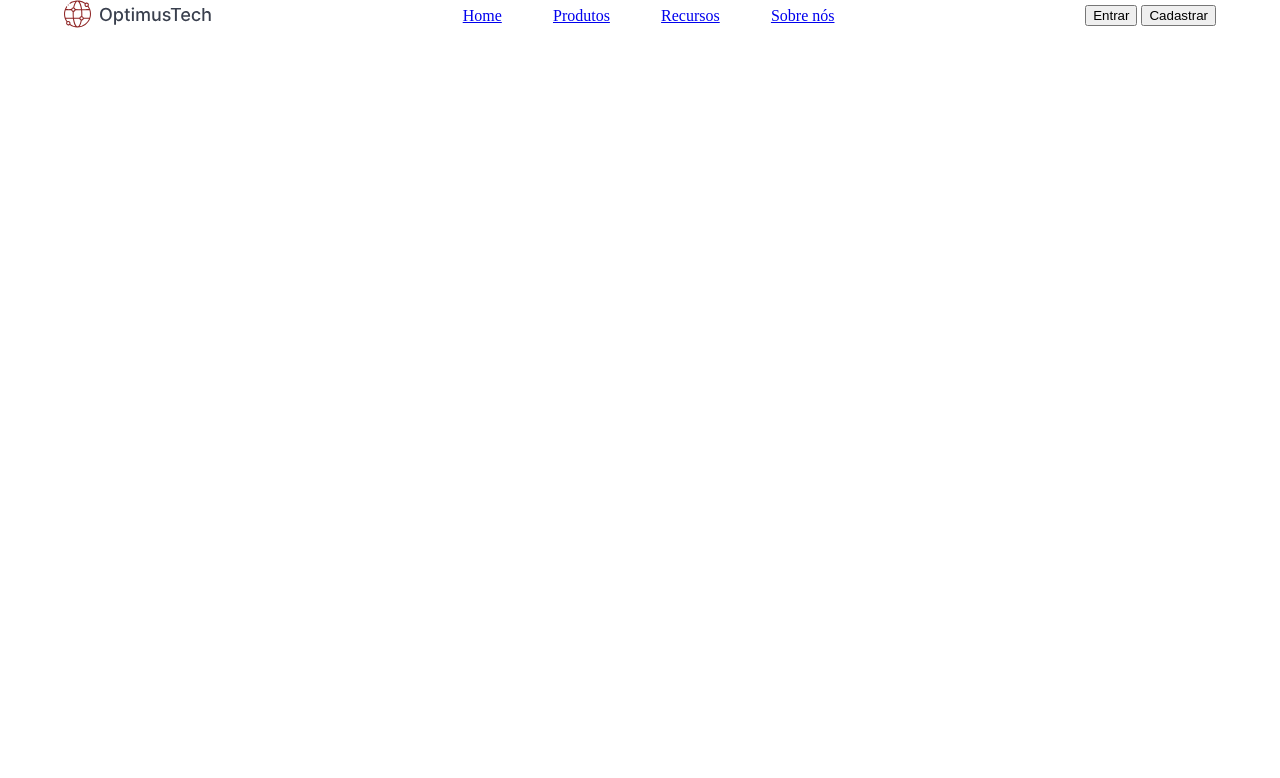
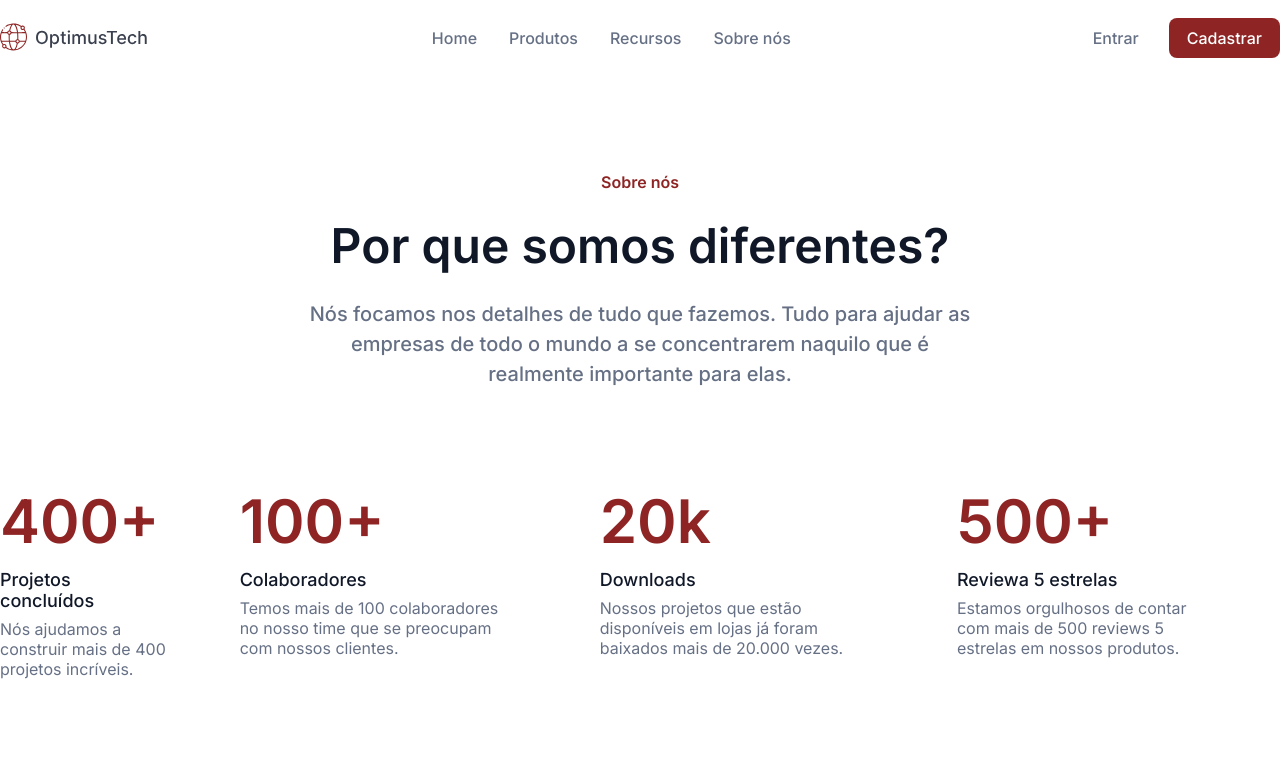
Before and after one commit to Guilherme-Gracioli-Gueleri/7days-of-code, a plain HTML site: page index.html in a window 1280 px wide. Drawn offline with Linux system fonts and the light colour scheme.

Commit message:
Continuidade do projeto

```diff
--- a/css/cabecalho.css
+++ b/css/cabecalho.css
@@ -0,0 +1,38 @@
+.cabecalho {
+    padding: 9.6rem 0;
+}
+
+.cabecalho > .container {
+    display: flex;
+    flex-direction: column;
+    align-items: center;
+    gap: 2.4rem;
+}
+
+.primeiro-paragrafo {
+    font-family: var(--fonte-principal);
+    font-size: 1.6rem;
+    font-weight: 600;
+    color: var(--vermelho-principal);
+}
+
+.cabecalho > .container > h1 {
+    font-family: var(--fonte-principal);
+    font-size: 4.8rem;
+    font-weight: 600;
+    color: var(--cinza-titulos);
+}
+
+.cabecalho > .container > .content {
+    max-width: 52%;
+}
+
+.cabecalho > .container > .content > .segundo-paragrafo {
+    font-family: var(--fonte-principal);
+    font-size: 2.0rem;
+    font-weight: 500;
+    text-align: center;
+    color: var(--cinza-paragrafos);
+    line-height: 3.0rem;
+
+}
--- a/css/header.css
+++ b/css/header.css
@@ -1,14 +1,48 @@
+header {
+  padding: 1.8rem 0;
+}
+
 .container {
-    display: flex;
-    align-items: center;
-    justify-content: space-between;
+  display: flex;
+  align-items: center;
+  justify-content: space-between;
 }
 
 .links > ul {
-    display: flex;
-    gap: 3.2rem;
+  display: flex;
+  gap: 3.2rem;
+  list-style-type: none;
 }
 
 .links > ul > li > a {
+  font-family: var(--fonte-principal);
+  font-size: 1.6rem;
+  font-weight: 500;
+  text-decoration: none;
+  color: var(--cinza-paragrafos);
+}
 
+.buttons {
+  display: flex;
+  gap: 1.2rem;
 }
+
+.buttons > .button {
+  padding: 1rem 1.8rem;
+  border: none;
+  border-radius: 0.8rem;
+  font-family: var(--fonte-principal);
+  font-size: 1.6rem;
+  font-weight: 500;
+  cursor: pointer;
+}
+
+.button[data-type="entrar"] {
+  background-color: transparent;
+  color: var(--cinza-paragrafos);
+}
+
+.button[data-type="cadastrar"] {
+  background-color: var(--vermelho-principal);
+  color: var(--branco-principal);
+}
--- a/css/metricas.css
+++ b/css/metricas.css
@@ -0,0 +1,40 @@
+.metricas {
+    padding-bottom: 9.6rem;
+}
+
+.metricas > .container {
+    display: flex;
+    align-items: center;
+}
+
+.metricas > .container > .content {
+    display: flex;
+    gap: 3.2rem;
+}
+
+.metrica-um > .box-metrica h2 {
+    font-family: var(--fonte-principal);
+    font-size: 6.0rem;
+    font-weight: 600;
+    color: var(--vermelho-principal);
+    margin-bottom: 1.2rem;
+}
+
+.metrica-um > .box-metrica > div {
+    max-width: 80%;
+}
+
+.metrica-um > .box-metrica > div h3 {
+    font-family: var(--fonte-principal);
+    font-size: 1.8rem;
+    font-weight: 500;
+    color: var(--cinza-titulos);
+    margin-bottom: 0.8rem;
+}
+
+.metrica-um > .box-metrica > div p {
+    font-family: var(--fonte-principal);
+    font-size: 1.6rem;
+    font-weight: 400;
+    color: var(--cinza-paragrafos);
+}
--- a/css/reset.css
+++ /dev/null
@@ -1,43 +0,0 @@
-html, body, div, span, applet, object, iframe,
-h1, h2, h3, h4, h5, h6, p, blockquote, pre,
-a, abbr, acronym, address, big, cite, code,
-del, dfn, em, img, ins, kbd, q, s, samp,
-small, strike, strong, sub, sup, tt, var,
-b, u, i, center,
-dl, dt, dd, ol, ul, li,
-fieldset, form, label, legend,
-table, caption, tbody, tfoot, thead, tr, th, td,
-article, aside, canvas, details, embed,
-figure, figcaption, footer, header, hgroup,
-menu, nav, output, ruby, section, summary,
-time, mark, audio, video {
-	margin: 0;
-	padding: 0;
-	border: 0;
-	font-size: 100%;
-	font: inherit;
-	vertical-align: baseline;
-}
-/* HTML5 display-role reset for older browsers */
-article, aside, details, figcaption, figure,
-footer, header, hgroup, menu, nav, section {
-	display: block;
-}
-body {
-	line-height: 1;
-}
-ol, ul {
-	list-style: none;
-}
-blockquote, q {
-	quotes: none;
-}
-blockquote:before, blockquote:after,
-q:before, q:after {
-	content: '';
-	content: none;
-}
-table {
-	border-collapse: collapse;
-	border-spacing: 0;
-}
--- a/index.html
+++ b/index.html
@@ -3,18 +3,16 @@
 <head>
     <meta charset="UTF-8">
     <meta name="viewport" content="width=device-width, initial-scale=1.0">
+    <link rel="shortcut icon" href="assets/favicon.ico" type="image/x-icon">
     <link rel="stylesheet" href="style.css">
-    <link rel="stylesheet" href="css/reset.css">
     <title>OptimusTech</title>
 </head>
 <body>
     <header> <!-- Header -->
         <div class="container wrapper">
-
             <figure>
                 <img src="assets/OptimusTech-logo.svg" alt="OptimusTech-logo">
             </figure>
-
             <div class="menu">
                 <nav class="links">
                     <ul>
@@ -25,16 +23,74 @@
                     </ul>
                 </nav>
             </div>
-
             <div class="buttons">
                 <button class="button" data-type="entrar">Entrar</button>
                 <button class="button" data-type="cadastrar">Cadastrar</button>
             </div>
-
         </div>
     </header>
 
-    <main></main>
+    <main>
+
+        <section class="cabecalho"> <!-- Cabeçalho - Main -->
+            <div class="container wrapper">
+                <p class="primeiro-paragrafo">Sobre nós</p>
+                <h1>Por que somos diferentes?</h1>
+                <div class="content">
+                    <p class="segundo-paragrafo">Nós focamos nos detalhes de tudo que fazemos. Tudo para ajudar as empresas de todo o mundo a se concentrarem naquilo que é realmente importante para elas.</p>
+                </div>
+            </div>
+        </section>
+
+        <section class="metricas">
+            <div class="container wrapper">
+                <div class="content">
+
+                    <div class="metrica-um">
+                        <div class="box-metrica">
+                            <h2>400+</h2>
+                            <div>
+                                <h3>Projetos concluídos</h3>
+                                <p>Nós ajudamos a construir mais de 400 projetos incríveis.</p>
+                            </div>
+                        </div>
+                    </div>
+
+                    <div class="metrica-um">
+                        <div class="box-metrica">
+                            <h2>100+</h2>
+                            <div>
+                                <h3>Colaboradores</h3>
+                                <p>Temos mais de 100 colaboradores no nosso time que se preocupam com nossos clientes.</p>
+                            </div>
+                        </div>
+                    </div>
+
+                    <div class="metrica-um">
+                        <div class="box-metrica">
+                            <h2>20k</h2>
+                            <div>
+                                <h3>Downloads</h3>
+                                <p>Nossos projetos que estão disponíveis em lojas já foram baixados mais de 20.000 vezes.</p>
+                            </div>
+                        </div>
+                    </div>
+
+                    <div class="metrica-um">
+                        <div class="box-metrica">
+                            <h2>500+</h2>
+                            <div>
+                                <h3>Reviewa 5 estrelas</h3>
+                                <p>Estamos orgulhosos de contar com mais de 500 reviews 5 estrelas em nossos produtos.</p>
+                            </div>
+                        </div>
+                    </div>
+
+                </div>
+            </div>
+        </section>
+
+    </main>
 
     <footer></footer>
 </body>
--- a/style.css
+++ b/style.css
@@ -7,24 +7,38 @@
 @import url(css/footer.css);
 
 /* Imports fonts */
+@import url('https://fonts.googleapis.com/css2?family=Inter:ital,opsz,wght@0,14..32,100..900;1,14..32,100..900&display=swap');
 
 /* Variáveis CSS */
 :root {
     --vermelho-principal: #8E2424;
-    --cor-de-fundo: #FFFFFF;
+    --branco-principal: #FFFFFF;
     --cor-de-fundo-footer: #F9FAFB;
     --cor-de-fundo-depoimento: #C31919; /* 3% de opacidade */
     --cor-borda: #EAECF0;
     --cinza-titulos: #101828;
     --cinza-paragrafos: #667085;
+    --fonte-principal: "Inter", sans-serif;
+}
+
+.wrapper {
+    width: 100%;
+    max-width: 1480px;
+    margin: 0 auto;
+}
+
+/* Estilos Globais */
+* {
+    padding: 0;
+    margin: 0;
+    box-sizing: border-box;
 }
 
 html {
-    font-size: 62.5%; /* 62.5% de 16px = 10px */
+  font-size: 62.5%; /* 62.5% de 16px = 10px */
 }
 
-.wrapper {
-    width: 90%;
-    max-width: 1480px;
-    margin: 0 auto;
+body {
+    font-family: var(--fonte-principal);
+    background-color: var(--branco-principal);
 }
```
Also changed, not shown: assets/favicon.ico (added).
